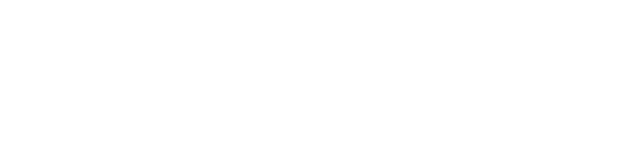
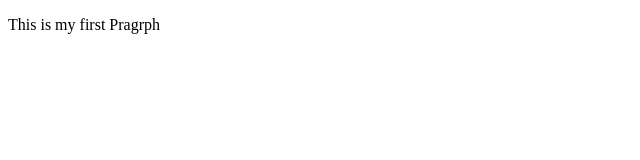
Before and after one commit to tal123ph/Talha.demo, a plain HTML site: page index.html in a window 1280 px wide. Shown: the whole page, without its empty margins (0-640 px from the left). Drawn offline with Linux system fonts and the light colour scheme.

Commit message:
add new paragraph

```diff
--- a/index.html
+++ b/index.html
@@ -6,6 +6,6 @@
     <title>Document</title>
 </head>
 <body>
-
+    <p>This is my first Pragrph</p>
 </body>
 </html>
```
